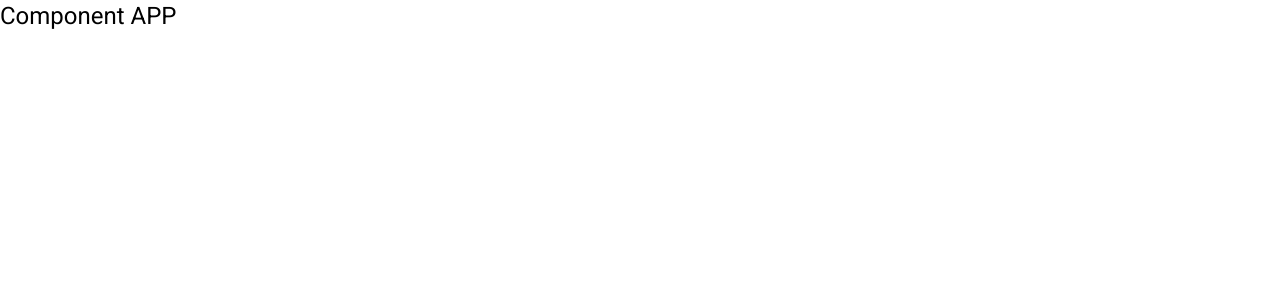
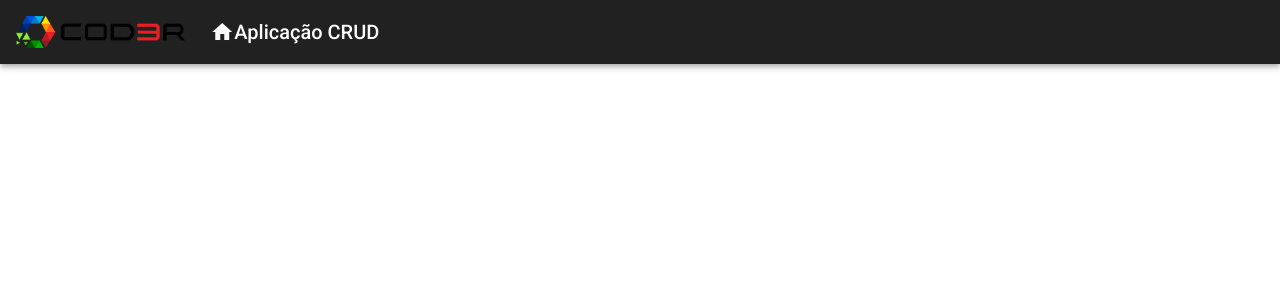
Before and after one commit to rgds89/angular-crud, an Angular app in the folder frontend/: page / in a window 1280 px wide. Shown: the top 300 px of the page. Built offline with nearby package versions, Linux system fonts and the light colour scheme.

Commit message:
Criado header da aplicacao.

```diff
--- a/frontend/src/app/app.component.html
+++ b/frontend/src/app/app.component.html
@@ -1 +1 @@
-<h1>Component APP</h1>
+<app-header></app-header>
--- /dev/null
+++ b/frontend/src/app/components/template/header/header.component.css
@@ -0,0 +1,22 @@
+.header {
+    display: flex;
+    align-items: center;
+}
+
+.header a {
+    display: flex;
+    align-items: center;
+    text-decoration: none;
+}
+
+.header .logo{
+   max-height: 32px;
+}
+
+.header .title-group{
+    padding-left: 25px;
+}
+
+.header .title-group{
+    padding-right: 5px;
+}
--- /dev/null
+++ b/frontend/src/app/components/template/header/header.component.html
@@ -0,0 +1,15 @@
+<mat-toolbar class= "header mat-elevation-z4">
+    <span>
+        <a>
+            <img class="logo" src="assets/img/logo-200506-094136.png" alt="logo">
+        </a>
+    </span>
+    <span class="title-group">
+        <a>
+            <i class="material-icons">
+                home
+            </i>
+            Aplicação CRUD
+        </a>
+    </span>
+</mat-toolbar>
--- /dev/null
+++ b/frontend/src/app/components/template/header/header.component.ts
@@ -0,0 +1,15 @@
+import { Component, OnInit } from '@angular/core';
+
+@Component({
+  selector: 'app-header',
+  templateUrl: './header.component.html',
+  styleUrls: ['./header.component.css']
+})
+export class HeaderComponent implements OnInit {
+
+  constructor() { }
+
+  ngOnInit(): void {
+  }
+
+}
```
Also changed, not shown: frontend/src/app/app.module.ts (+7 -2 lines), frontend/src/assets/img/logo-200506-094136.png (added).
